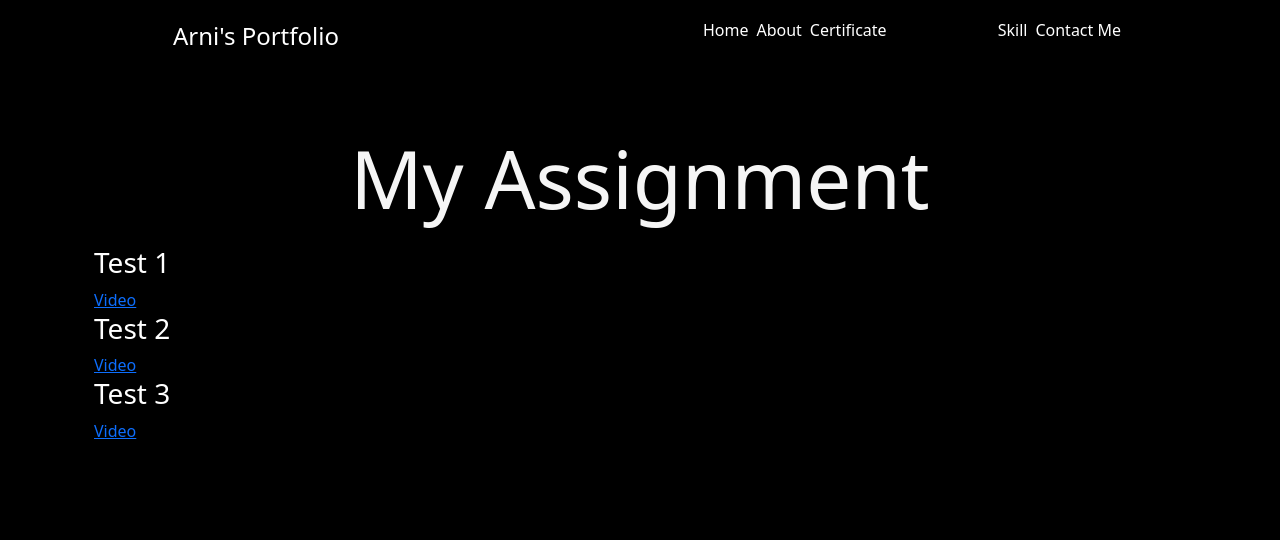
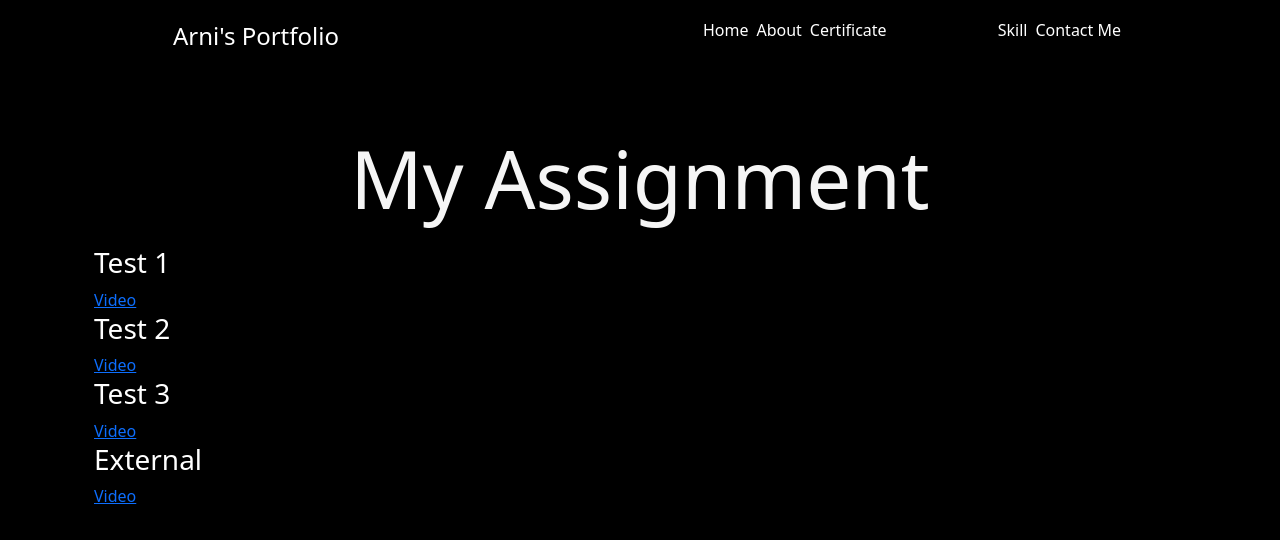
Before and after one commit to Arnikhede/ArniPortfolio, a plain HTML site: page assignment.html in a window 1280 px wide. Drawn offline with nearby package versions, Linux system fonts and the light colour scheme.

Commit message:
Add files via upload

```diff
--- a/assignment.html
+++ b/assignment.html
@@ -51,6 +51,10 @@
                 <a href="https://www.youtube.com/playlist?list=PLaBTnSjUFOnsRSHQych0HF1o5OjbM2n3l"> Video</a>
             </div>
             <!-- -------------- -->
+            <div class="container">
+                <h3>External</h3>
+                <a href="https://www.youtube.com/playlist?list=PLaBTnSjUFOnuyt4zx3yAThl-tEvYieCk6"> Video</a>
+            </div>
 
 
 
```
